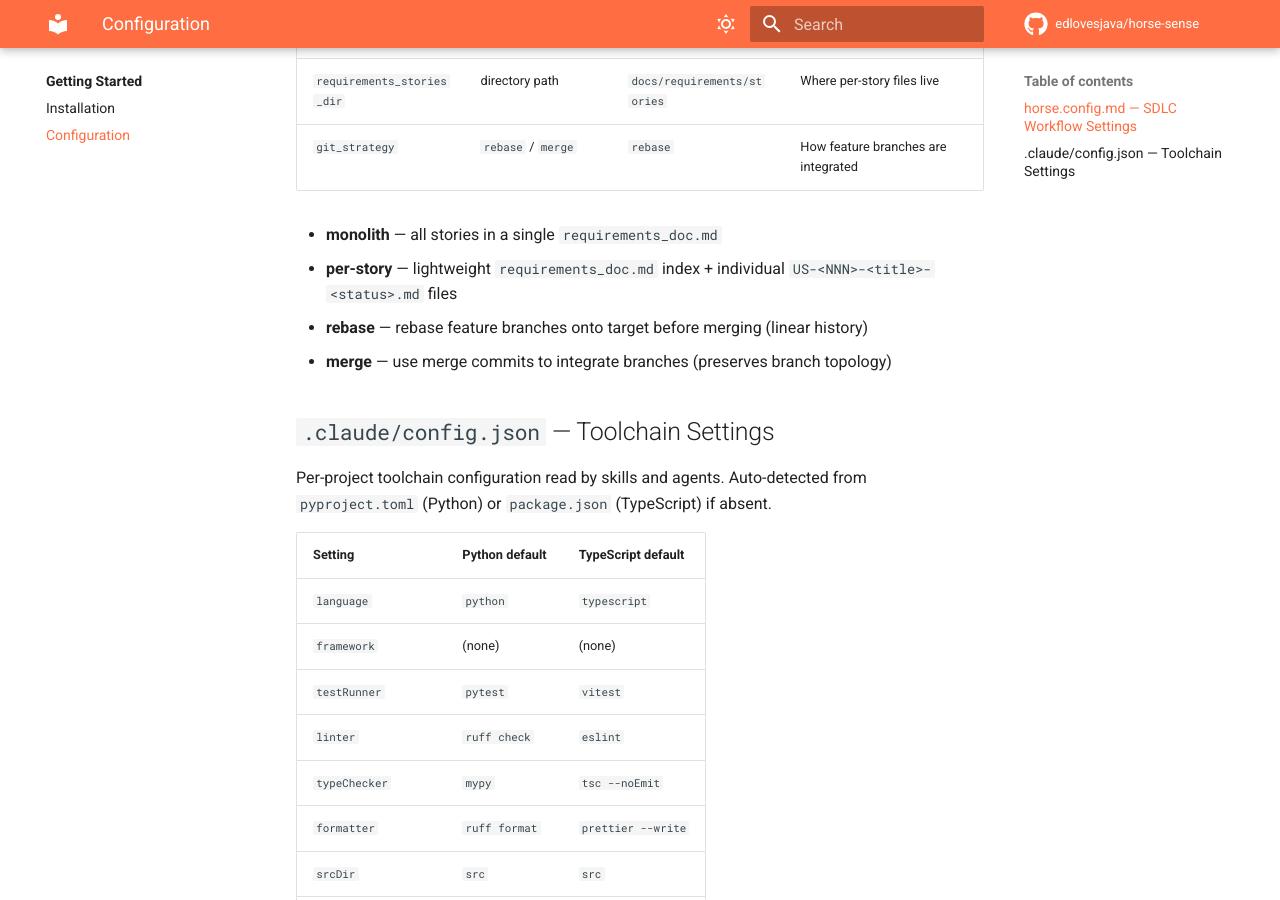
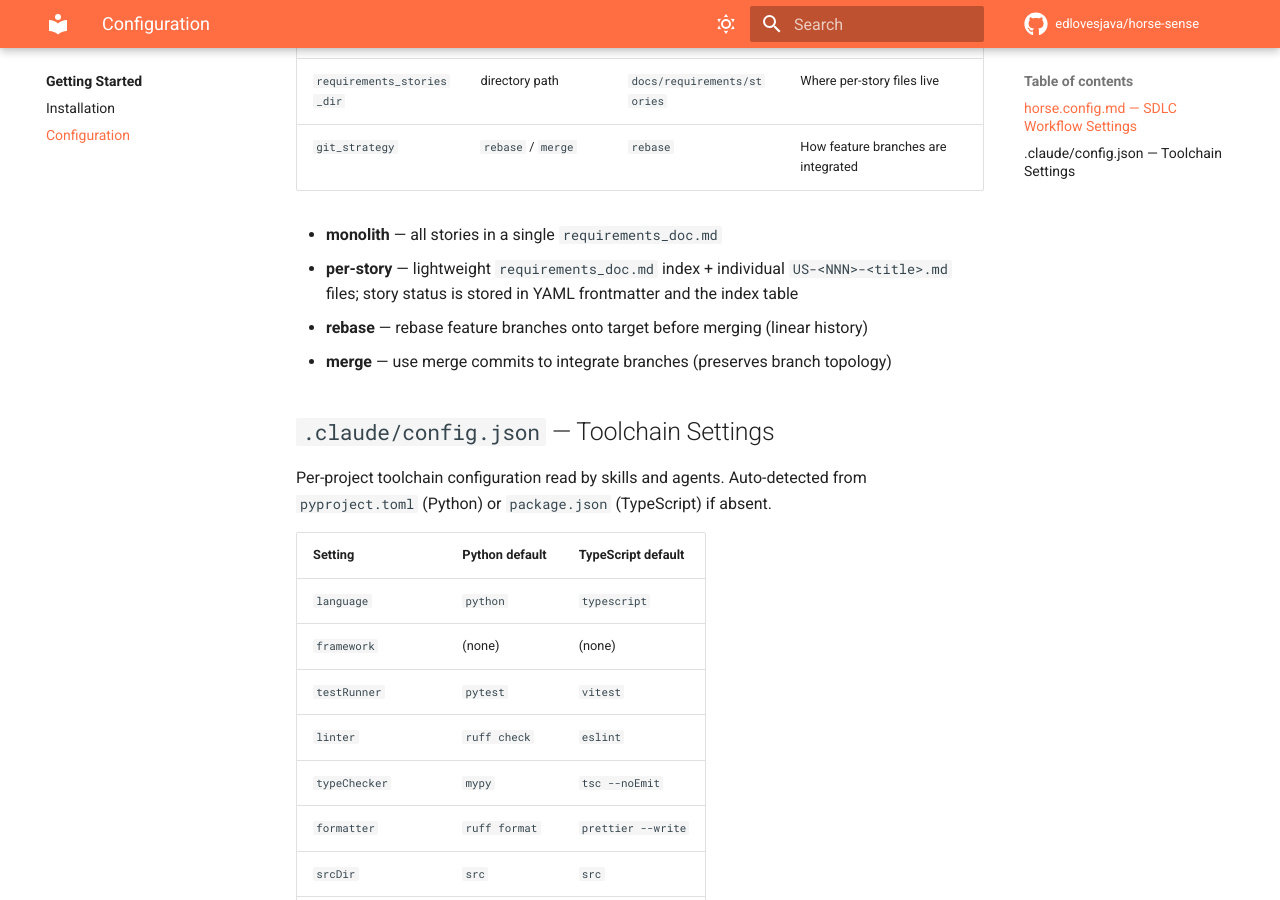
Before and after one commit to edlovesjava/horse-sense, an MkDocs documentation site: the page built from docs/getting-started/configuration.md, in a window 1280 px wide and 900 px high, scrolled down 465 px. Built offline with MkDocs 1.6.1 and Material for MkDocs 9.7.7, drawn with Linux system fonts in a browser that asks for light colours; comment, search, counter and statistics services are not loaded.

Commit message:
fix: address PR review comments on #4
- configuration.md: drop -<status> suffix from per-story filename
  example; clarify that status lives in frontmatter + index table
- scripts/setup_env.sh: update Usage to plugin-relative path
- scripts/lint.sh: update Usage and "setup_env first" error messages
  to plugin-relative paths (both Python and TypeScript branches)
- scripts/run_tests.sh: same Usage + error-message update

Resolves Copilot review comments on #4.

Co-Authored-By: Claude Opus 4.6 (1M context) <noreply@anthropic.com>

```diff
--- a/docs/getting-started/configuration.md
+++ b/docs/getting-started/configuration.md
@@ -13,7 +13,7 @@ Place in your project root. Scaffolded from `templates/horse_config.md`. Control
 | `git_strategy` | `rebase` / `merge` | `rebase` | How feature branches are integrated |
 
 - **monolith** — all stories in a single `requirements_doc.md`
-- **per-story** — lightweight `requirements_doc.md` index + individual `US-<NNN>-<title>-<status>.md` files
+- **per-story** — lightweight `requirements_doc.md` index + individual `US-<NNN>-<title>.md` files; story status is stored in YAML frontmatter and the index table
 - **rebase** — rebase feature branches onto target before merging (linear history)
 - **merge** — use merge commits to integrate branches (preserves branch topology)
 
```
Also changed, not shown: 3 other files.
